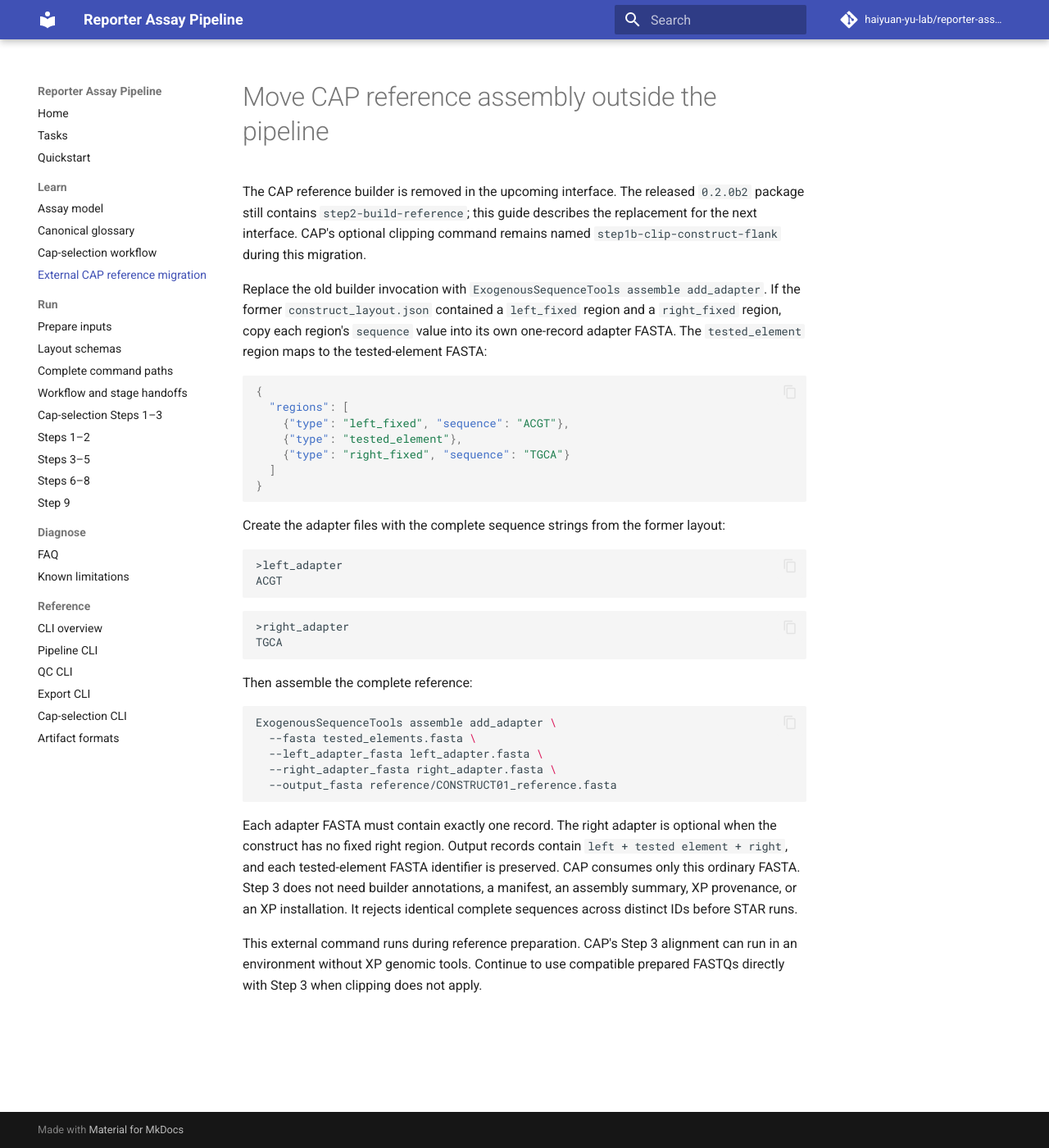
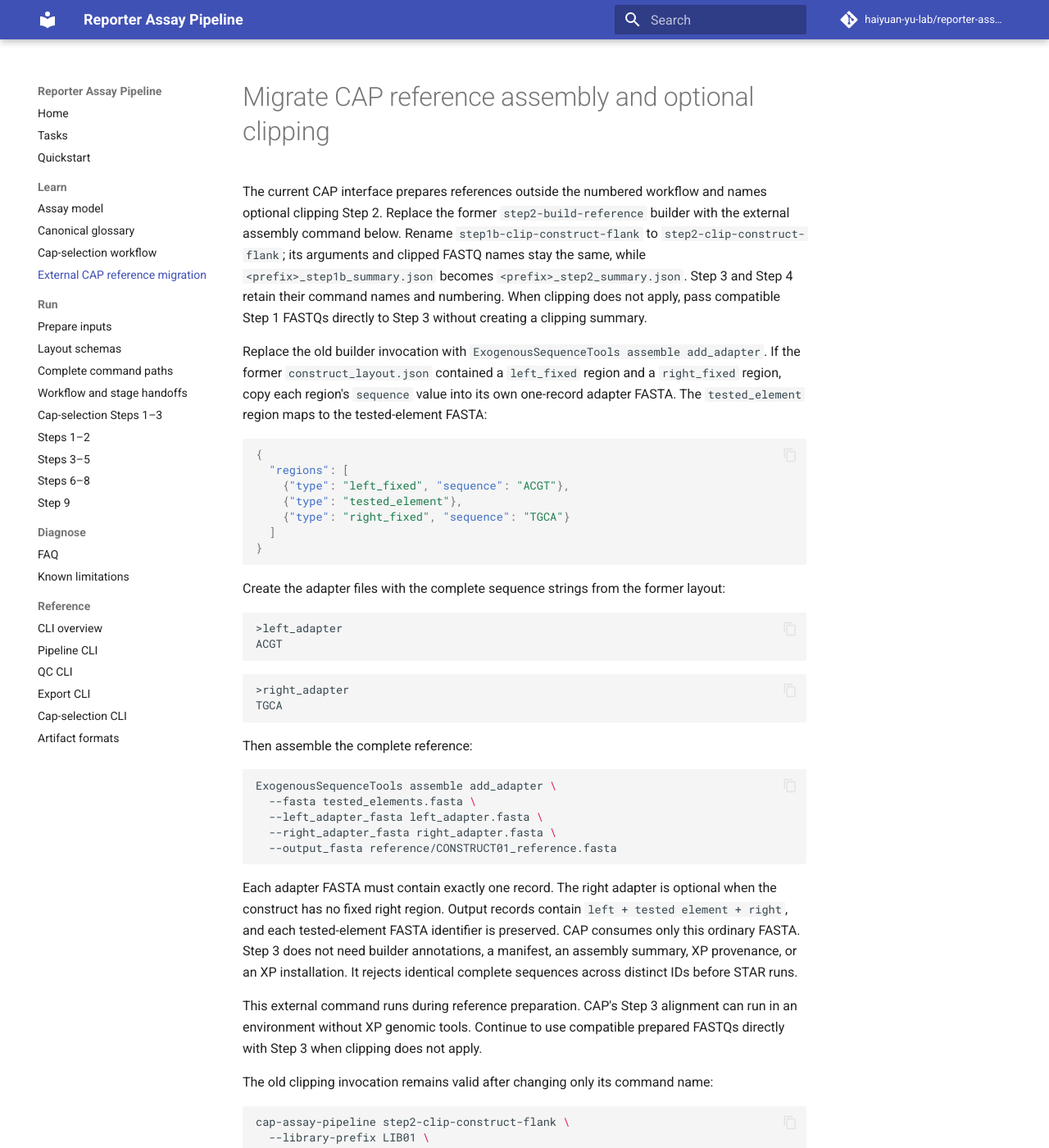
Before and after one commit to haiyuan-yu-lab/reporter-assay-pipeline-doc, an MkDocs documentation site: the page built from docs/cap-selection/external-reference-migration.md, in a window 1280 px wide and 1400 px high. Shown: the whole window at 82% size. Built offline with MkDocs 1.6.1 and Material for MkDocs 9.7.7, drawn with Linux system fonts in a browser that asks for light colours; comment, search, counter and statistics services are not loaded; some of the changed text lies outside the part shown.

Commit message:
Document optional CAP Step 2 clipping

````diff
--- a/docs/cap-selection/external-reference-migration.md
+++ b/docs/cap-selection/external-reference-migration.md
@@ -1,9 +1,13 @@
-# Move CAP reference assembly outside the pipeline
+# Migrate CAP reference assembly and optional clipping
 
-The CAP reference builder is removed in the upcoming interface. The released
-`0.2.0b2` package still contains `step2-build-reference`; this guide describes
-the replacement for the next interface. CAP's optional clipping command remains
-named `step1b-clip-construct-flank` during this migration.
+The current CAP interface prepares references outside the numbered workflow
+and names optional clipping Step 2. Replace the former
+`step2-build-reference` builder with the external assembly command below. Rename
+`step1b-clip-construct-flank` to `step2-clip-construct-flank`; its arguments and
+clipped FASTQ names stay the same, while `<prefix>_step1b_summary.json` becomes
+`<prefix>_step2_summary.json`. Step 3 and Step 4 retain their command names and
+numbering. When clipping does not apply, pass compatible Step 1 FASTQs directly
+to Step 3 without creating a clipping summary.
 
 Replace the old builder invocation with
 `ExogenousSequenceTools assemble add_adapter`. If the former
@@ -55,3 +59,17 @@ before STAR runs.
 This external command runs during reference preparation. CAP's Step 3 alignment
 can run in an environment without XP genomic tools. Continue to use compatible
 prepared FASTQs directly with Step 3 when clipping does not apply.
+
+The old clipping invocation remains valid after changing only its command
+name:
+
+```bash
+cap-assay-pipeline step2-clip-construct-flank \
+  --library-prefix LIB01 \
+  --input-r1 prepared/LIB01_R1.trim.fq.gz \
+  --input-r2 prepared/LIB01_R2.trim.fq.gz \
+  --clip-layout construct_flank.json \
+  --output-dir clipped/
+```
+
+The former `step1b-clip-construct-flank` spelling has no compatibility alias.
````
Also changed, not shown: docs/cap-selection/steps-1-3.md (+5 -5 lines), docs/cap-selection/workflow.md (+3 -3 lines), docs/cli/cap-assay.md (+6 -9 lines).
